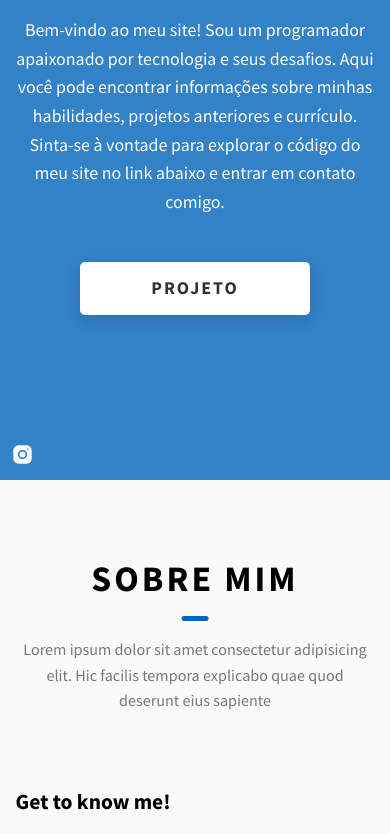
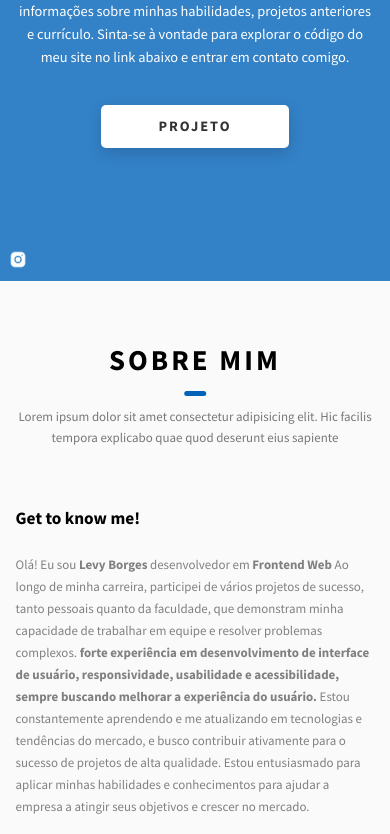
Before and after one commit to levyborgesbr/PORTIFOLIO-LEVY, a plain HTML site: page index.html in a window 390 px wide. Shown: the part 302-1136 px from the top of the page. Drawn offline with Linux system fonts and the light colour scheme; a script that the page names is missing.

Commit message:
correção do CSS - 04/04

```diff
--- a/css/style.css
+++ b/css/style.css
@@ -7,43 +7,31 @@
   font-family: inherit; }
 
   html {
-    font-size: 62.5%;
+    font-size: 60%;
     scroll-behavior: smooth; }
     @media only screen and (max-width: 75em) {
       html {
-        font-size: 59%; } }
-    @media only screen and (max-width: 56.25em) {
-      html {
-        font-size: 56%; } }
-    @media only screen and (min-width: 112.5em) {
-      html {
-        font-size: 65%; } }
+        font-size: 55%; } }
+        @media only screen and (max-width: 65em) {
+          html {
+            font-size: 45%; } }
 
 body {
     box-sizing: border-box;
     position: relative;
     line-height: 1.5;
     font-family: sans-serif;
-    overflow-x: hidden;
     overflow-y: scroll;
     font-family: 'Source Sans Pro', sans-serif; }
 
 a {
-  text-decoration: none;
-  color: inherit; }
+  text-decoration: none;}
 
 li {
   list-style: none; }
 
-    input:focus,
-    button:focus,
-    a:focus,
-    textarea:focus {
-    outline: none; }
-
 button {
-  border: none;
-  cursor: pointer; }
+  border: none; }
 
 textarea {
   resize: none; }
```
Also changed, not shown: index.html (+1 -2 lines).
